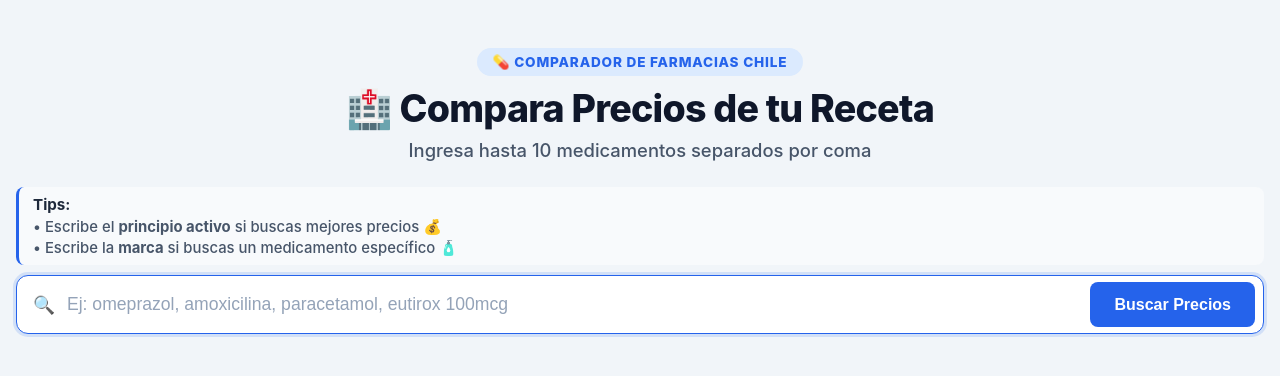
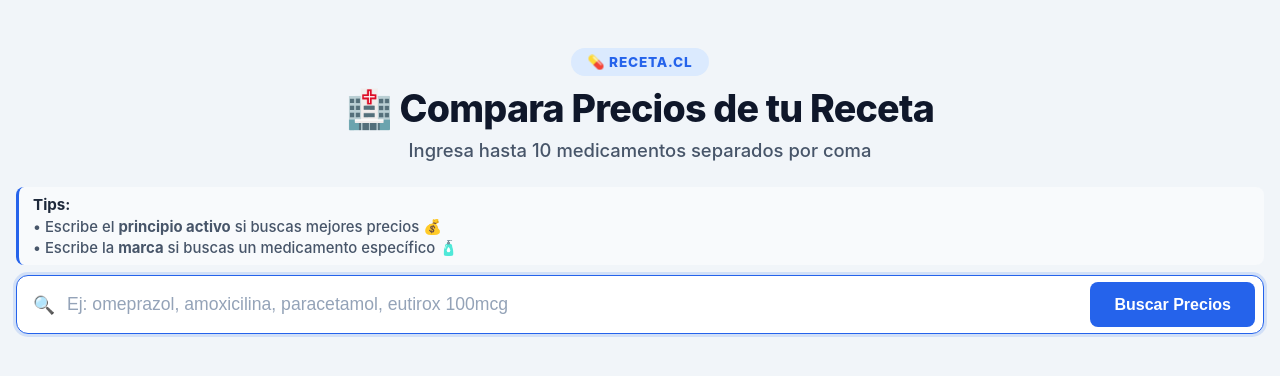
Before and after one commit to klaus-richter/comparador-farmacias, a plain HTML site: page v3/index.html in a window 1280 px wide. Drawn offline with Linux system fonts and the light colour scheme.

```diff
--- a/v3/index.html
+++ b/v3/index.html
@@ -4,21 +4,21 @@
   <meta name="color-scheme" content="light">
   <meta charset="UTF-8" />
   <meta name="viewport" content="width=device-width, initial-scale=1.0" />
-  <title>Comparador de Remedios | Precios por Farmacia</title>
+  <title>Receta.cl | Comparador de Farmacias Chile</title>
   <link rel="stylesheet" href="style.css" />
   <link rel="manifest" href="manifest.json">
   <meta name="theme-color" content="#f8fafc">
   <meta name="mobile-web-app-capable" content="yes">
   <meta name="apple-mobile-web-app-capable" content="yes">
   <meta name="apple-mobile-web-app-status-bar-style" content="black-translucent">
-  <meta name="apple-mobile-web-app-title" content="Comparador">
+  <meta name="apple-mobile-web-app-title" content="Receta">
   <link rel="apple-touch-icon" href="icon-192.png">
 </head>
 <body>
   <main class="app">
     <!-- Header -->
     <header class="hero">
-      <div class="logo-badge">💊 COMPARADOR DE FARMACIAS CHILE</div>
+      <div class="logo-badge">💊 RECETA.CL</div>
       <h1>🏥 Compara Precios de tu Receta</h1>
       <p class="hero-instructions">Ingresa hasta 10 medicamentos separados por coma</p>
     </header>
```
